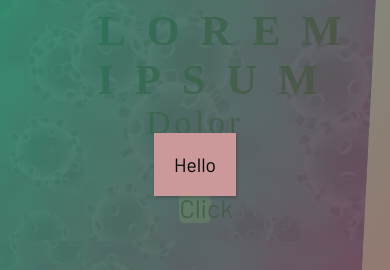
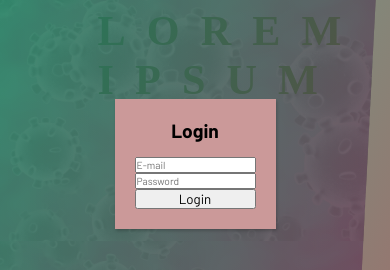
Before and after one commit to CarbonMaster/CSS-Website, a Next.js app: page / in a window 390 px wide. Both pictures are taken after a click on the element "Log in". Shown: the part 279-549 px from the top of the page. Built offline with nearby package versions, Linux system fonts and the light colour scheme.

Commit message:
Login inputs and verification added

```diff
--- a/package.json
+++ b/package.json
@@ -14,12 +14,14 @@
         "@emotion/react": "^11.9.3",
         "@emotion/styled": "^11.9.3",
         "dotenv-cli": "^6.0.0",
+        "formik": "^2.2.9",
         "gray-matter": "^4.0.3",
         "next": "^12.2.2",
         "react": "^18.2.0",
         "react-dom": "^18.2.0",
         "remark": "^14.0.2",
-        "remark-html": "^15.0.1"
+        "remark-html": "^15.0.1",
+        "yup": "^0.32.11"
     },
     "devDependencies": {
         "@types/node": "^18.0.3",
--- a/src/components/atoms/LoginPopup.tsx
+++ b/src/components/atoms/LoginPopup.tsx
@@ -1,4 +1,6 @@
 import styled from '@emotion/styled';
+import { Formik, Field, Form } from 'formik';
+import * as Yup from 'yup';
 
 const Container = styled.div`
     display: flex;
@@ -14,8 +16,48 @@ const Container = styled.div`
     //z-index: 4;
 `;
 
-const Form = styled.div``;
+const LoginTitle = styled.div`
+    font-size: 1em;
+    font-weight: bold;
+    padding-bottom: 15px;
+    align-self: center;
+`;
+
+const InputsContainer = styled.div`
+    display: flex;
+    flex-direction: column;
+`;
+
+const SubmitButton = styled.button``;
+
+const DataVerify = Yup.object().shape({
+    email: Yup.string().email().required(),
+    password: Yup.string().required(),
+});
 
 export const LoginPopup = () => {
-    return <Container>Hello</Container>;
+    return (
+        <Container>
+            <LoginTitle>Login</LoginTitle>
+            <Formik
+                initialValues={{
+                    email: '',
+                    password: '',
+                }}
+                onSubmit={async (values) => {
+                    await new Promise((r) => setTimeout(r, 500));
+                    alert(JSON.stringify(values, null, 2));
+                }}
+                validationSchema={DataVerify}
+            >
+                <Form>
+                    <InputsContainer>
+                        <Field id="email" name="email" placeholder="E-mail" type="email" />
+                        <Field id="password" name="password" placeholder="Password" type="password" />
+                        <SubmitButton type="submit">Login</SubmitButton>
+                    </InputsContainer>
+                </Form>
+            </Formik>
+        </Container>
+    );
 };
--- a/src/components/atoms/MenuMobile.tsx
+++ b/src/components/atoms/MenuMobile.tsx
@@ -96,7 +96,7 @@ export const MenuMobile = () => {
         position: fixed;
         top: 15%;
         right: 5%;
-        transform: translate(0, 5%);
+        //transform: translate(0, 5vh);
 
         @keyframes hideMenu {
             0% {
@@ -119,7 +119,7 @@ export const MenuMobile = () => {
             max-width: 100%;
             max-height: 100%;
             visibility: visible;
-            transform: translate(0, 5%);
+            //transform: translate(0, 5vh);
 
             animation: showMenu 0.2s ease-in-out;
             visibility: visible;
```
Also changed, not shown: 1 other file (tests, documents, lock files or other folders).
